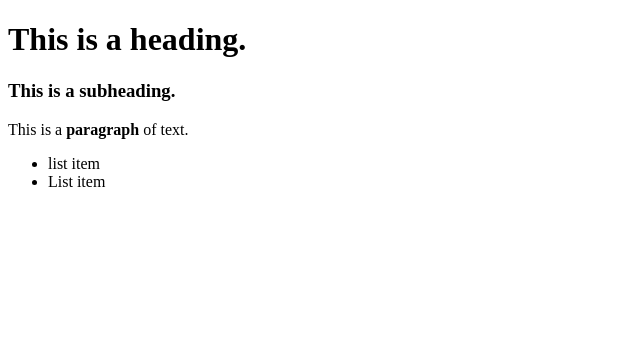
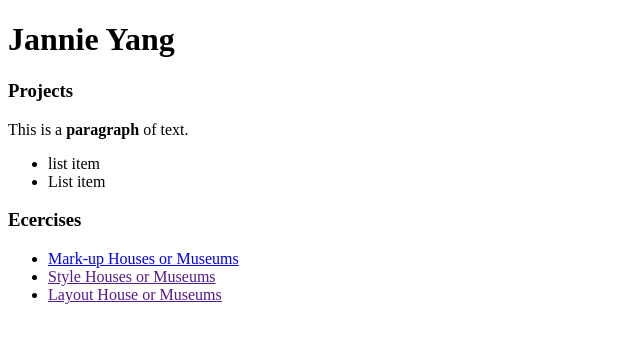
Before and after one commit to JannieY320/Coding_Jannie, a plain HTML site: page index.html in a window 1280 px wide. Shown: the whole page, without its empty margins (0-640 px from the left). Drawn offline with Linux system fonts and the light colour scheme.

Commit message:
index.html

```diff
--- a/index.html
+++ b/index.html
@@ -6,8 +6,8 @@
     <title>Document</title>
 </head>
 <body>
-   <h1>This is a heading.</h1>
-   <h3>This is a subheading.</h3>
+   <h1>Jannie Yang</h1>
+   <h3>Projects</h3>
 
    <p>This is a <strong>paragraph</strong> of text.</p>
 
@@ -15,5 +15,19 @@
     <LI>list item</LI>
     <Li>List item</Li>
    </UL>
+
+   <h3>Ecercises</h3>
+   <ul>
+    <li>
+        <a href="./Assignment/Assignment 01/index.html">Mark-up Houses or Museums</a>
+    </li>
+    <li>
+        <a href="">Style Houses or Museums</a>
+    </li>
+    <li>
+        <a href="">Layout House or Museums
+        </a>
+    </li>
+   </ul>
 </body>
 </html>
```
